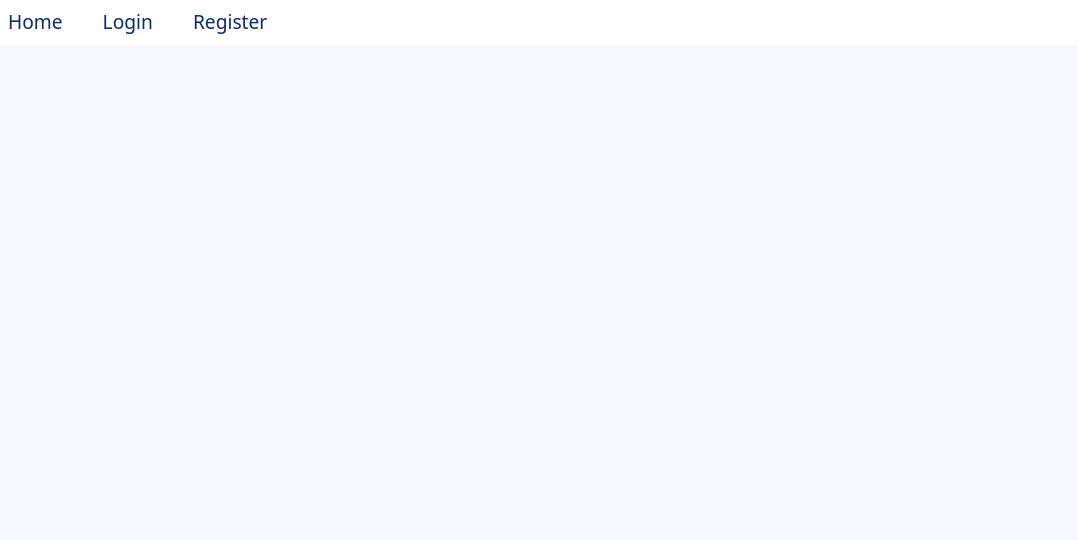
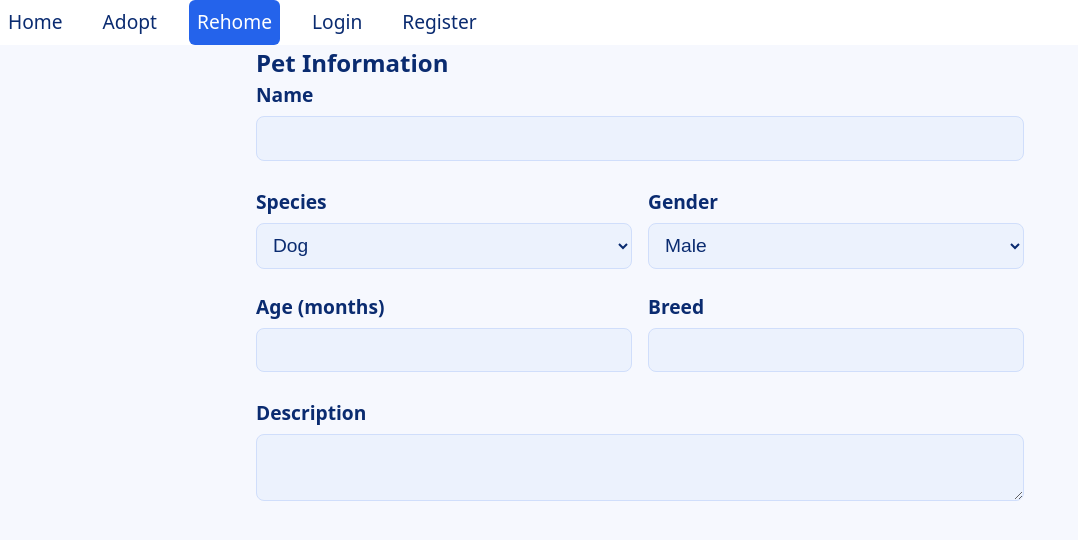
Before and after one commit to acidMyke/isit207-a3, a React (Vite) app: page /rehome in a window 1280 px wide. Shown: the top 540 px of the page, without its empty margins (0-1078 px from the left). Built offline with nearby package versions, Linux system fonts and the light colour scheme.

Commit message:
feat: rehome pet, pet entry form

```diff
--- a/src/App.tsx
+++ b/src/App.tsx
@@ -6,6 +6,7 @@ import AuthenticationPage from './pages/Authenticate';
 import AdoptPage from './pages/Adopt';
 import { PetDataStoreProvider } from './context/Store/Provider';
 import ConfirmationPage from './pages/Confirmation';
+import RehomePage from './pages/Rehome';
 
 export const App = () => (
   <>
@@ -15,6 +16,7 @@ export const App = () => (
         <Switch>
           <Route path='/' component={HomePage} />
           <Route path='/adopt' component={AdoptPage} />
+          <Route path='/rehome' component={RehomePage} />
           <Route
             path={AuthenticationPage.path}
             component={AuthenticationPage}
--- a/src/components/Nav.tsx
+++ b/src/components/Nav.tsx
@@ -6,8 +6,8 @@ import { useCallback, type MouseEventHandler } from 'react';
 const navItems = [
   { special: 'greeting', roles: ['member', 'staff'] },
   { label: 'Home', path: '/' },
-  { label: 'Adopt', path: '/adopt', roles: ['member'] },
-  { label: 'Release', path: '/release', roles: ['member'] },
+  { label: 'Adopt', path: '/adopt' },
+  { label: 'Rehome', path: '/rehome' },
   { label: 'Login', path: '/login', roles: ['public'] },
   { label: 'Register', path: '/register', roles: ['public'] },
   { label: 'Manage', path: '/manage', roles: ['staff'] },
--- /dev/null
+++ b/src/components/PetEntryForm.tsx
@@ -0,0 +1,60 @@
+import { useCallback, type SubmitEventHandler } from 'react';
+import type { CreatePetParam } from '../context/Store/Data';
+
+type PetEntryFormProps = {
+  onSubmit: (param: CreatePetParam) => void;
+};
+
+function PetEntryForm({}: PetEntryFormProps) {
+  const onFormSubmit = useCallback<SubmitEventHandler<HTMLFormElement>>(e => {
+    e.preventDefault();
+  }, []);
+
+  return (
+    <form onSubmit={onFormSubmit}>
+      <h2>Pet Information</h2>
+
+      <div className='formfield'>
+        <label>Name</label>
+        <input required />
+        <p>Please enter the pet's name.</p>
+      </div>
+
+      <div className='formfield canwrap'>
+        <label>Species</label>
+        <select>
+          <option value='dog'>Dog</option>
+          <option value='cat'>Cat</option>
+        </select>
+      </div>
+
+      <div className='formfield canwrap'>
+        <label>Gender</label>
+        <select>
+          <option value='male'>Male</option>
+          <option value='female'>Female</option>
+        </select>
+      </div>
+
+      <div className='formfield canwrap'>
+        <label>Age (months)</label>
+        <input type='number' min={0} required />
+        <p>Please enter a valid age.</p>
+      </div>
+
+      <div className='formfield canwrap'>
+        <label>Breed</label>
+        <input required />
+        <p>Please enter the breed.</p>
+      </div>
+
+      <div className='formfield'>
+        <label>Description</label>
+        <textarea required minLength={10} />
+        <p>Please enter at least 10 characters.</p>
+      </div>
+    </form>
+  );
+}
+
+export default PetEntryForm;
--- a/src/context/Store/Actions.ts
+++ b/src/context/Store/Actions.ts
@@ -4,6 +4,7 @@ import {
   generateId,
   type Adoption,
   type Applicant,
+  type CreatePetParam,
   type Pet,
   type Rehome,
 } from './Data';
@@ -30,7 +31,7 @@ export function createActions(states: ReturnType<typeof createStoreState>) {
   const today = () => new Date().toISOString();
   const getPetById = (petId: string) => pets.find(p => p.id === petId);
 
-  const addPet = (pet: Omit<Pet, 'id' | 'status' | 'statusDate'>) => {
+  const addPet = (pet: CreatePetParam) => {
     const newPet: Pet = {
       ...pet,
       id: generateId(),
@@ -79,7 +80,7 @@ export function createActions(states: ReturnType<typeof createStoreState>) {
   };
 
   const rehomePet = (data: {
-    pet: Omit<Pet, 'id' | 'status' | 'statusDate'>;
+    pet: CreatePetParam;
     applicant: Applicant;
     reason: string;
   }) => {
--- a/src/context/Store/Data.ts
+++ b/src/context/Store/Data.ts
@@ -10,6 +10,8 @@ export type Pet = {
   description: string;
   statusDate: string;
 };
+
+export type CreatePetParam = Omit<Pet, 'id' | 'status' | 'statusDate'>;
 
 export type Applicant = {
   fullname: string;
--- a/src/index.css
+++ b/src/index.css
@@ -125,6 +125,7 @@ form:not(.custom) {
   display: grid;
   grid-template-columns: 1fr;
   grid-auto-rows: auto;
+  column-gap: 1rem;
 
   @media (min-width: 567px) {
     grid-template-columns: 1fr 1fr;
@@ -148,7 +149,8 @@ form:not(.custom) {
   }
 
   input,
-  select {
+  select,
+  textarea {
     padding: 0.65rem 0.75rem;
     border-radius: 0.5rem;
     border: 1px solid var(--color-border);
@@ -172,6 +174,10 @@ form:not(.custom) {
       visibility: hidden;
       font-size: 0.85rem;
       font-weight: 600;
+    }
+
+    &:not(:has(~ p)) {
+      margin-bottom: 1.5rem;
     }
 
     &:user-valid {
--- /dev/null
+++ b/src/pages/Rehome.tsx
@@ -0,0 +1,15 @@
+import { useState } from 'react';
+import type { CreatePetParam } from '../context/Store/Data';
+import PetEntryForm from '../components/PetEntryForm';
+
+function RehomePage() {
+  const [createPetParam, setCreatePetParam] = useState<CreatePetParam>();
+
+  return (
+    <div style={{ maxWidth: '48rem', margin: '0px auto' }}>
+      <PetEntryForm onSubmit={setCreatePetParam} />
+    </div>
+  );
+}
+
+export default RehomePage;
```
